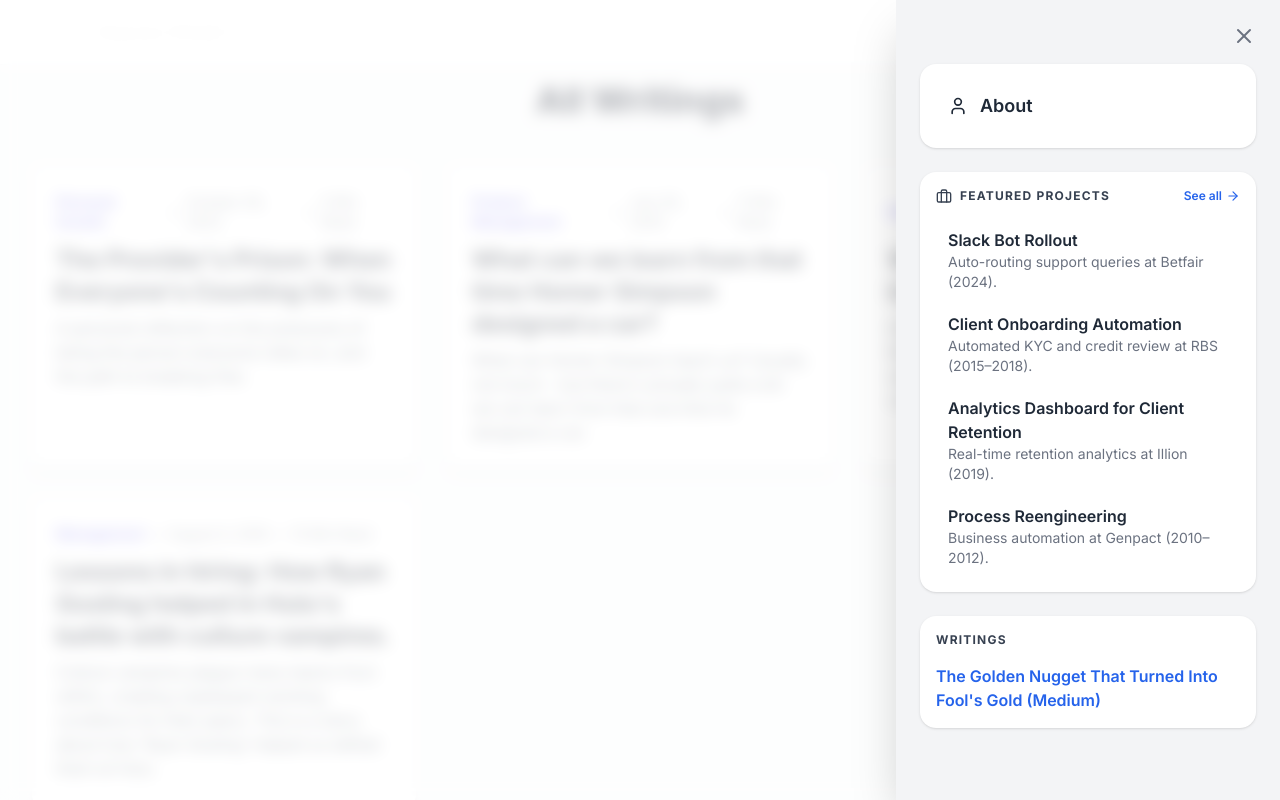
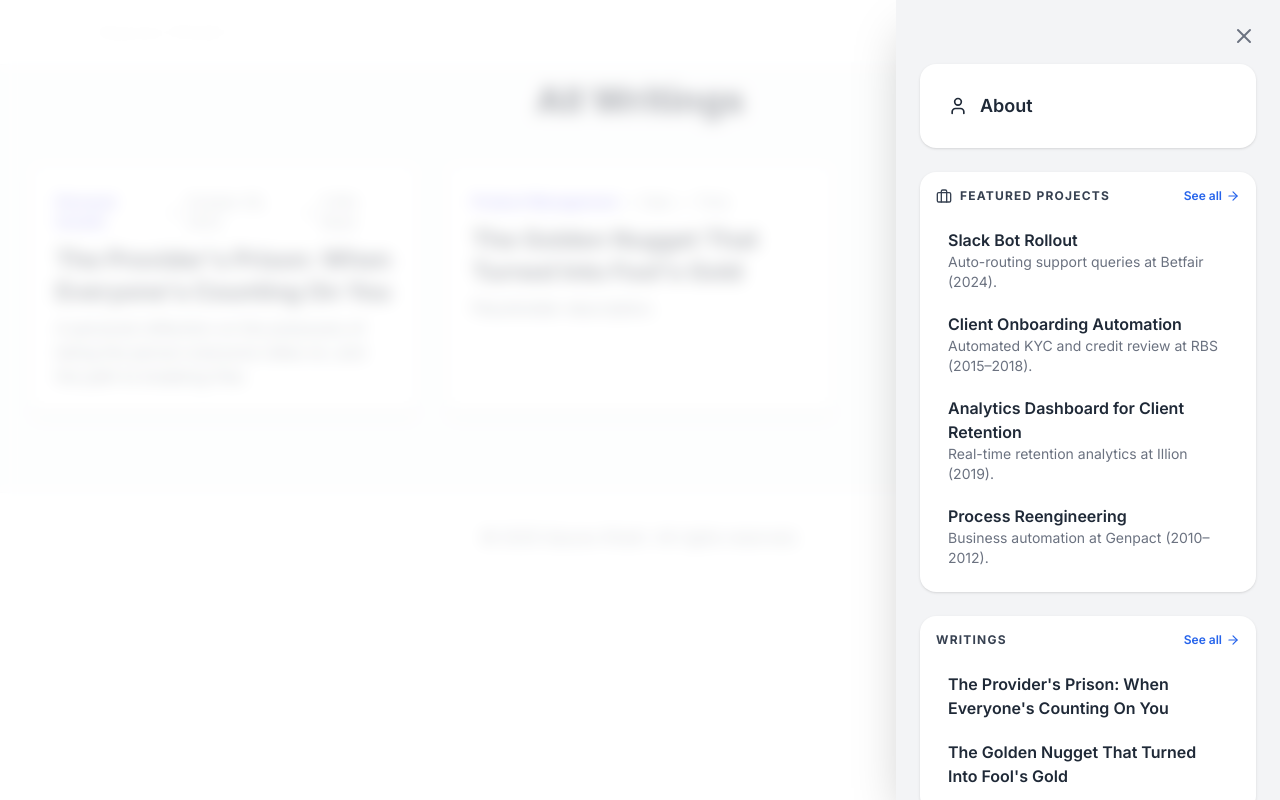
Before and after one commit to khatrigaurav21/Portfolio, a React (Vite) app: page /writing in a window 1280 px wide. Both pictures are taken after a click on the button "Open menu". Shown: the top 800 px of the page. Built offline with nearby package versions, Linux system fonts and the light colour scheme; the HTML template or start-up script is replaced by a standard one.

Commit message:
fix: correct articles and update menu drawer

```diff
--- a/src/components/MenuDrawer.tsx
+++ b/src/components/MenuDrawer.tsx
@@ -22,6 +22,17 @@ const projects = [
     id: 'project-4',
     title: 'Process Reengineering',
     description: 'Business automation at Genpact (2010–2012).'
+  }
+];
+
+const articles = [
+  {
+    title: "The Provider's Prison: When Everyone's Counting On You",
+    link: "https://medium.com/@khatri.gaurav_52663/the-providers-prison-when-everyone-s-counting-on-you-0f5de3565971"
+  },
+  {
+    title: "The Golden Nugget That Turned Into Fool's Gold",
+    link: "https://medium.com/@khatri.gaurav_52663/the-golden-nugget-that-turned-into-fools-gold-a212d7bf1ec0"
   }
 ];
 
@@ -89,15 +100,26 @@ const MenuDrawer: React.FC<MenuDrawerProps> = ({ open, onClose }) => {
 
           {/* Capsule 3: Writings */}
           <div className="bg-white rounded-2xl shadow p-4 flex flex-col gap-2">
-            <div className="text-gray-700 text-xs uppercase tracking-widest font-bold mb-2">Writings</div>
-            <a
-              href="https://medium.com/@khatri.gaurav_52663/the-golden-nugget-that-turned-into-fools-gold-a212d7bf1ec0"
-              target="_blank"
-              rel="noopener noreferrer"
-              className="text-blue-600 text-base font-semibold hover:underline"
-            >
-              The Golden Nugget That Turned Into Fool's Gold (Medium)
-            </a>
+            <div className="flex items-center justify-between mb-2">
+              <div className="text-gray-700 text-xs uppercase tracking-widest font-bold">Writings</div>
+              <Link to="/writing" className="text-blue-600 text-xs font-semibold flex items-center gap-1 hover:underline" onClick={onClose}>
+                See all <ArrowRight size={14} />
+              </Link>
+            </div>
+            <ul className="flex flex-col gap-1">
+              {articles.map((article, index) => (
+                <li key={index}>
+                  <a
+                    href={article.link}
+                    target="_blank"
+                    rel="noopener noreferrer"
+                    className="flex flex-col px-3 py-2 rounded-lg hover:bg-gray-50 transition text-gray-800"
+                  >
+                    <span className="font-semibold text-base">{article.title}</span>
+                  </a>
+                </li>
+              ))}
+            </ul>
           </div>
         </div>
       </aside>
--- a/src/components/Writing.tsx
+++ b/src/components/Writing.tsx
@@ -19,28 +19,12 @@ const articles: Article[] = [
     link: "https://medium.com/@khatri.gaurav_52663/the-providers-prison-when-everyone-s-counting-on-you-0f5de3565971"
   },
   {
-    title: "What can we learn from that time Homer Simpson designed a car?",
+    title: "The Golden Nugget That Turned Into Fool's Gold",
     category: "Product Management",
-    description: "What can Homer Simpson teach us? Usually not much – but there's actually quite a bit we can learn from that one time he designed a car.",
-    date: "July 30, 2020",
-    readTime: "11 Min Read",
-    link: "/writing/homer-simpson-car"
-  },
-  {
-    title: "Want to improve your interviews? Try a NERF gun.",
-    category: "Management",
-    description: "Interviews are stressful no matter if you're the candidate or interviewer. This is how we used a NERF gun to relieve that stress and conduct better interviews.",
-    date: "September 13, 2017",
-    readTime: "11 Min Read",
-    link: "/writing/nerf-gun-interviews"
-  },
-  {
-    title: "Lessons in hiring: How Ryan Gosling helped in Hulu's battle with culture vampires.",
-    category: "Management",
-    description: "Culture vampires plague many teams from within, creating unpleasant working conditions for their peers. This is a story about how 'Ryan Gosling' helped us defeat them at Hulu.",
-    date: "August 4, 2016",
-    readTime: "10 Min Read",
-    link: "/writing/culture-vampires"
+    description: "Placeholder description.",
+    date: "Date",
+    readTime: "Time",
+    link: "#"
   }
 ];
 
--- a/src/pages/WritingsPage.tsx
+++ b/src/pages/WritingsPage.tsx
@@ -19,28 +19,12 @@ const articles: Article[] = [
         link: "https://medium.com/@khatri.gaurav_52663/the-providers-prison-when-everyone-s-counting-on-you-0f5de3565971"
       },
       {
-        title: "What can we learn from that time Homer Simpson designed a car?",
+        title: "The Golden Nugget That Turned Into Fool's Gold",
         category: "Product Management",
-        description: "What can Homer Simpson teach us? Usually not much – but there's actually quite a bit we can learn from that one time he designed a car.",
-        date: "July 30, 2020",
-        readTime: "11 Min Read",
-        link: "/writing/homer-simpson-car"
-      },
-      {
-        title: "Want to improve your interviews? Try a NERF gun.",
-        category: "Management",
-        description: "Interviews are stressful no matter if you're the candidate or interviewer. This is how we used a NERF gun to relieve that stress and conduct better interviews.",
-        date: "September 13, 2017",
-        readTime: "11 Min Read",
-        link: "/writing/nerf-gun-interviews"
-      },
-      {
-        title: "Lessons in hiring: How Ryan Gosling helped in Hulu's battle with culture vampires.",
-        category: "Management",
-        description: "Culture vampires plague many teams from within, creating unpleasant working conditions for their peers. This is a story about how 'Ryan Gosling' helped us defeat them at Hulu.",
-        date: "August 4, 2016",
-        readTime: "10 Min Read",
-        link: "/writing/culture-vampires"
+        description: "Placeholder description.",
+        date: "Date",
+        readTime: "Time",
+        link: "#"
       }
 ];
 
```
